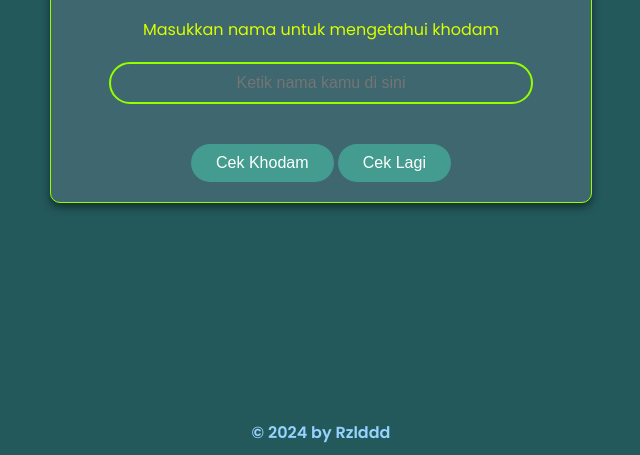
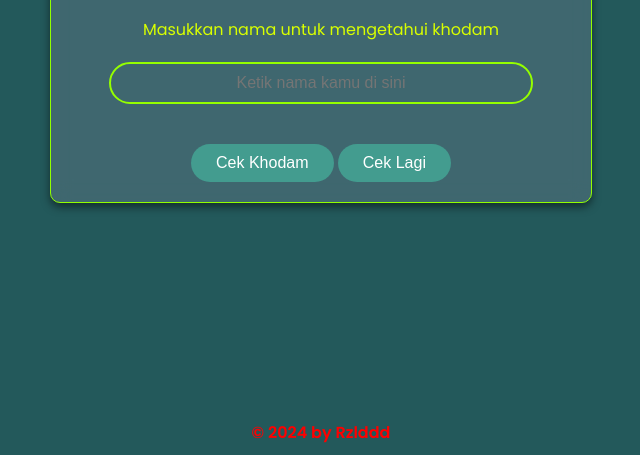
Before and after one commit to anonym0988/jaldi.github.io, a plain HTML site: page index.html in a window 1280 px wide. Shown: the part 345-800 px from the top of the page, without its empty margins (319-959 px from the left). Drawn offline with Linux system fonts and the light colour scheme; some packages are replaced by stand-ins of ours; a script that the page names is missing.

Commit message:
Update index.html

```diff
--- a/index.html
+++ b/index.html
@@ -100,6 +100,11 @@
             0% { transform: rotate(0deg); }
             100% { transform: rotate(360deg); }
         }
+
+        .footer {
+            color: red;
+        }
+
     </style>
 </head>
 
```
